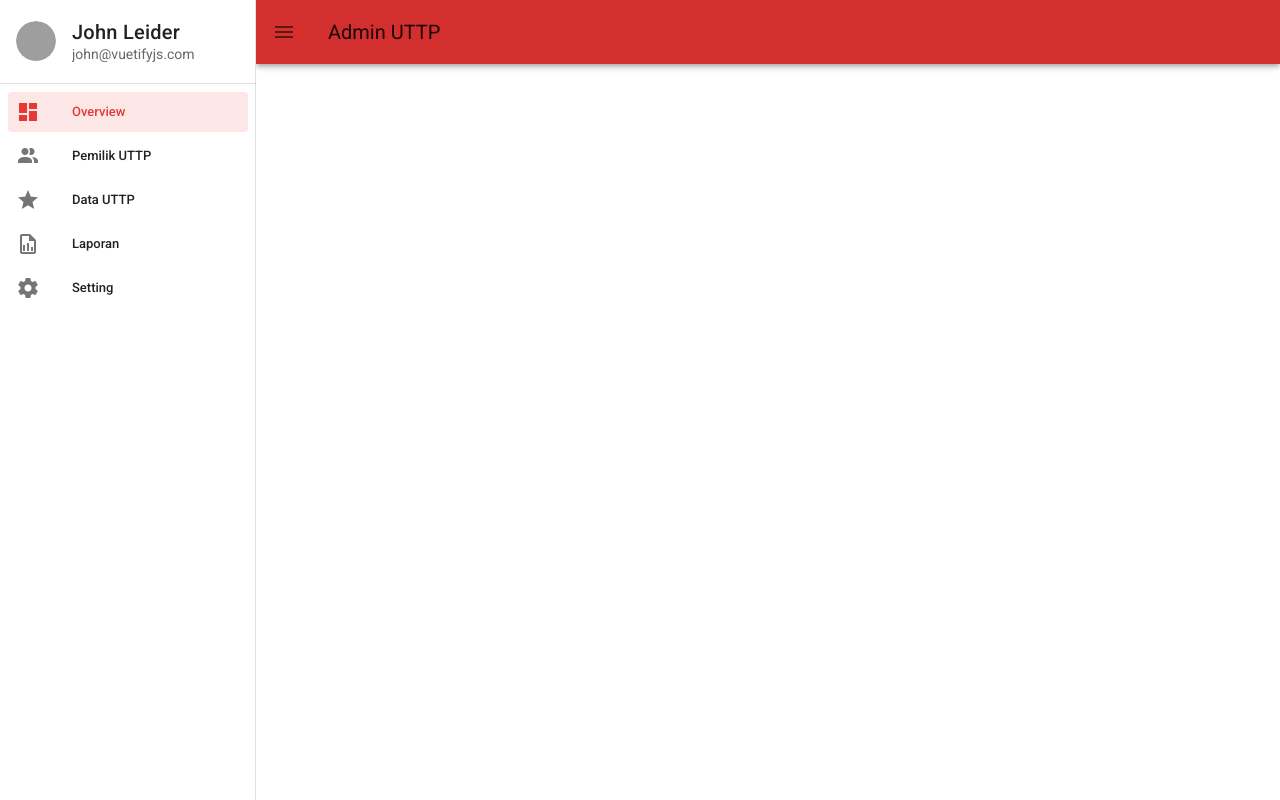
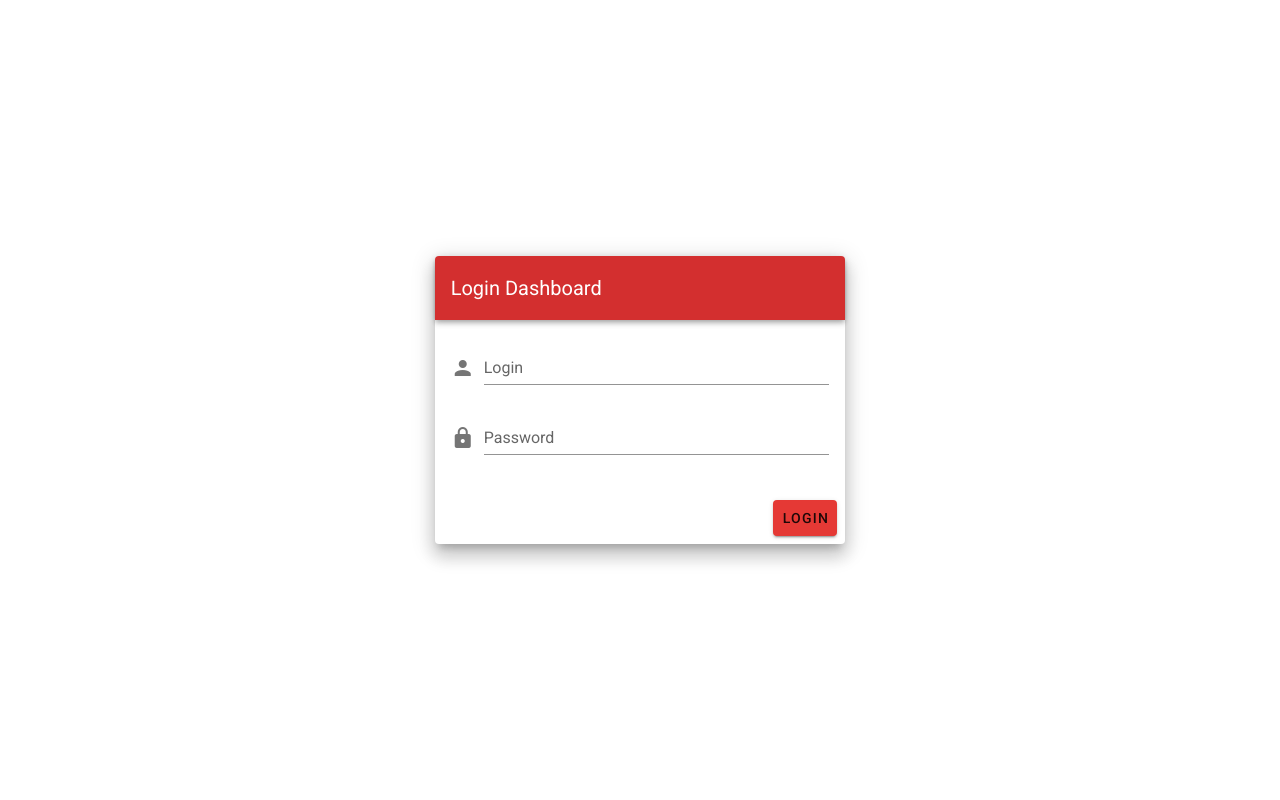
Before and after one commit to Elmerf/admin-uttp-ui, a Vue app: page /auth/login in a window 1280 px wide. Built offline with nearby package versions, Linux system fonts and the light colour scheme; grey boxes are pictures that could not be loaded.

Commit message:
Tambah Login

```diff
--- a/src/App.vue
+++ b/src/App.vue
@@ -1,72 +1,13 @@
 <template>
-  <v-app id="app">
-    <v-navigation-drawer v-model="drawer" app>
-      <v-list>
-        <v-list-item>
-          <v-list-item-avatar>
-            <v-img src="https://cdn.vuetifyjs.com/images/john.png"></v-img>
-          </v-list-item-avatar>
-          <v-list-item-content>
-            <v-list-item-title class="text-h6"> John Leider </v-list-item-title>
-            <v-list-item-subtitle>john@vuetifyjs.com</v-list-item-subtitle>
-          </v-list-item-content>
-        </v-list-item>
-      </v-list>
-      <v-divider></v-divider>
-      <v-list nav dense>
-        <v-list-item-group v-model="selectedItem" color="red darken-1">
-          <v-list-item
-            v-for="(item, i) in items"
-            :key="i"
-            @click="pushRouterTo(item.path)"
-          >
-            <v-list-item-icon>
-              <v-icon v-text="item.icon"></v-icon>
-            </v-list-item-icon>
-
-            <v-list-item-content>
-              <v-list-item-title v-text="item.text"></v-list-item-title>
-            </v-list-item-content>
-          </v-list-item>
-        </v-list-item-group>
-      </v-list>
-    </v-navigation-drawer>
-
-    <v-app-bar app class="red darken-2">
-      <v-app-bar-nav-icon @click="drawer = !drawer"></v-app-bar-nav-icon>
-
-      <v-toolbar-title style="cursor: pointer" @click="pushRouterTo('/', 0)"
-        >Admin UTTP</v-toolbar-title
-      >
-    </v-app-bar>
-
-    <v-main>
-      <v-container fluid>
-        <!-- If using vue-router -->
-        <router-view></router-view>
-      </v-container>
-    </v-main>
-  </v-app>
+  <v-app id="app"><router-view></router-view></v-app>
 </template>
 
 <script>
 export default {
-  data: () => ({
-    drawer: null,
-    selectedItem: 0,
-    items: [
-      { text: "Overview", icon: "mdi-view-dashboard", path: "/overview" },
-      { text: "Pemilik UTTP", icon: "mdi-account-multiple", path: "/pemilik" },
-      { text: "Data UTTP", icon: "mdi-star", path: "/data-uttp" },
-      { text: "Laporan", icon: "mdi-file-chart-outline", path: "/laporan" },
-      { text: "Setting", icon: "mdi-cog", path: "/setting" },
-    ],
-  }),
-  methods: {
-    pushRouterTo(path, index) {
-      if (index !== undefined) this.selectedItem = index;
-      this.$router.push(path).catch(() => {});
-    },
+  beforeCreate() {
+    if (!localStorage.getItem("user-session")) {
+      this.$router.push({ name: "Login" });
+    }
   },
 };
 </script>
--- /dev/null
+++ b/src/layouts/AppLayout.vue
@@ -0,0 +1,113 @@
+<template>
+  <v-app id="app">
+    <v-navigation-drawer v-model="drawer" app>
+      <v-list>
+        <v-list-item>
+          <v-list-item-avatar color="red darken-1">
+            <v-icon large color="white"> mdi-account </v-icon>
+          </v-list-item-avatar>
+          <v-list-item-content>
+            <v-list-item-title class="text-h6">
+              {{ username }}
+            </v-list-item-title>
+            <v-list-item-subtitle>{{ role }}</v-list-item-subtitle>
+          </v-list-item-content>
+        </v-list-item>
+      </v-list>
+      <v-divider></v-divider>
+      <v-list nav dense>
+        <v-list-item-group v-model="selectedItem" color="red darken-1">
+          <v-list-item
+            v-for="(item, i) in filteredList"
+            :key="i"
+            @click="pushRouterTo(item.path)"
+          >
+            <v-list-item-icon>
+              <v-icon v-text="item.icon"></v-icon>
+            </v-list-item-icon>
+
+            <v-list-item-content>
+              <v-list-item-title v-text="item.text"></v-list-item-title>
+            </v-list-item-content>
+          </v-list-item>
+        </v-list-item-group>
+      </v-list>
+    </v-navigation-drawer>
+
+    <v-app-bar app class="red darken-2">
+      <v-app-bar-nav-icon @click="drawer = !drawer"></v-app-bar-nav-icon>
+
+      <v-toolbar-title style="cursor: pointer" @click="pushRouterTo('/', 0)"
+        >Admin UTTP</v-toolbar-title
+      >
+    </v-app-bar>
+
+    <v-main>
+      <v-container fluid>
+        <!-- If using vue-router -->
+        <router-view></router-view>
+      </v-container>
+    </v-main>
+  </v-app>
+</template>
+
+<script>
+export default {
+  name: "AppLayout",
+  data: () => ({
+    drawer: null,
+    selectedItem: 0,
+    items: [
+      {
+        text: "Overview",
+        icon: "mdi-view-dashboard",
+        path: "/overview",
+        role: ["ROLE_ADMIN"],
+      },
+      {
+        text: "Pemilik UTTP",
+        icon: "mdi-account-multiple",
+        path: "/pemilik",
+        role: ["ROLE_ADMIN", "ROLE_SURVEYOR"],
+      },
+      {
+        text: "Data UTTP",
+        icon: "mdi-star",
+        path: "/data-uttp",
+        role: ["ROLE_ADMIN", "ROLE_SURVEYOR"],
+      },
+      {
+        text: "Laporan",
+        icon: "mdi-file-chart-outline",
+        path: "/laporan",
+        role: ["ROLE_ADMIN", "ROLE_SURVEYOR"],
+      },
+      {
+        text: "Setting",
+        icon: "mdi-cog",
+        path: "/setting",
+        role: ["ROLE_ADMIN"],
+      },
+    ],
+  }),
+  computed: {
+    username() {
+      return JSON.parse(localStorage.getItem("user-session")).username;
+    },
+    role() {
+      const role = JSON.parse(localStorage.getItem("user-session")).role;
+      return role.split("_")[1];
+    },
+    filteredList() {
+      const role = JSON.parse(localStorage.getItem("user-session")).role;
+      return this.items.filter((el) => el.role.some((e) => e === role));
+    },
+  },
+  methods: {
+    pushRouterTo(path, index) {
+      if (index !== undefined) this.selectedItem = index;
+      this.$router.push(path).catch(() => {});
+    },
+  },
+};
+</script>
--- /dev/null
+++ b/src/layouts/LoginLayout.vue
@@ -0,0 +1,31 @@
+<template>
+  <v-container fluid fill-height>
+    <router-view @showError="showAlert"></router-view>
+    <snack-bar
+      color="alert"
+      :show="show"
+      :text="text"
+      @toggleShow="(value) => (show = value)"
+    ></snack-bar>
+  </v-container>
+</template>
+
+<script>
+const SnackBar = () => import("../components/SnackBar.vue");
+
+export default {
+  data: () => ({
+    show: false,
+    text: "",
+  }),
+  components: { SnackBar },
+  methods: {
+    showAlert(message) {
+      this.show = true;
+      this.text = message;
+    },
+  },
+};
+</script>
+
+<style></style>
--- a/src/main.js
+++ b/src/main.js
@@ -8,8 +8,29 @@ import router from "./router";
 import store from "./store";
 
 const instance = axios.create({
-  baseURL: "https://admin-app-be.herokuapp.com/",
+  baseURL: "http://localhost:3000/",
 });
+
+instance.interceptors.request.use((config) => {
+  if (localStorage.getItem("user-session"))
+    config.headers["x-access-token"] = JSON.parse(
+      localStorage.getItem("user-session")
+    ).accessToken;
+  return config;
+});
+
+instance.interceptors.response.use(
+  (response) => {
+    return response;
+  },
+  (err) => {
+    if (err.response.status == 401) {
+      router.push("/auth/login").catch(() => {});
+      localStorage.removeItem("user-session");
+    }
+    return Promise.reject(err);
+  }
+);
 
 Vue.config.productionTip = false;
 Vue.use(VueAxios, instance);
--- a/src/router/index.js
+++ b/src/router/index.js
@@ -5,36 +5,54 @@ Vue.use(VueRouter);
 
 const routes = [
   {
-    path: "/overview",
+    path: "/",
+    component: () => import("../layouts/AppLayout.vue"),
+    children: [
+      {
+        path: "overview",
         name: "Overview",
         alias: "/",
         component: () => import("../views/Overview.vue"),
       },
       {
-    path: "/pemilik",
+        path: "pemilik",
         name: "Owners",
         component: () => import("../views/Owners.vue"),
       },
       {
-    path: "/pemilik/:nik",
+        path: "pemilik/:nik",
         name: "OwnerPage",
         component: () => import("../views/OwnerPage.vue"),
         props: true,
       },
       {
-    path: "/data-uttp",
+        path: "data-uttp",
         name: "DataUTTP",
         component: () => import("../views/DataUTTP.vue"),
       },
       {
-    path: "/laporan",
+        path: "laporan",
         name: "LaporanPage",
         component: () => import("../views/Laporan.vue"),
       },
       {
-    path: "/setting",
+        path: "setting",
         name: "SettingPage",
         component: () => import("../views/Setting.vue"),
+      },
+    ],
+  },
+  {
+    path: "/auth",
+    component: () => import("../layouts/LoginLayout.vue"),
+    name: "Auth",
+    children: [
+      {
+        path: "login",
+        component: () => import("../views/Login.vue"),
+        name: "Login",
+      },
+    ],
   },
 ];
 
--- /dev/null
+++ b/src/views/Login.vue
@@ -0,0 +1,68 @@
+<template>
+  <v-main>
+    <v-container fluid fill-height>
+      <v-layout align-center justify-center>
+        <v-flex xs12 sm8 md4>
+          <v-card class="elevation-12">
+            <v-toolbar dark color="red darken-2">
+              <v-toolbar-title>Login Dashboard</v-toolbar-title>
+            </v-toolbar>
+            <v-card-text>
+              <v-form>
+                <v-text-field
+                  color="red"
+                  prepend-icon="mdi-account"
+                  name="login"
+                  label="Login"
+                  type="text"
+                  v-model="username"
+                ></v-text-field>
+                <v-text-field
+                  color="red"
+                  id="password"
+                  prepend-icon="mdi-lock"
+                  name="password"
+                  label="Password"
+                  type="password"
+                  v-model="password"
+                ></v-text-field>
+              </v-form>
+            </v-card-text>
+            <v-card-actions>
+              <v-spacer></v-spacer>
+              <v-btn color="red darken-1" @click="submitCredential"
+                >Login</v-btn
+              >
+            </v-card-actions>
+          </v-card>
+        </v-flex>
+      </v-layout>
+    </v-container>
+  </v-main>
+</template>
+
+<script>
+export default {
+  name: "LoginPage",
+  data: () => ({
+    username: "",
+    password: "",
+  }),
+  methods: {
+    submitCredential() {
+      this.axios
+        .post("/api/auth/signin", {
+          username: this.username,
+          password: this.password,
+        })
+        .then((res) => {
+          localStorage.setItem("user-session", JSON.stringify(res.data));
+          this.$router.push({ name: "Overview" });
+        })
+        .catch((err) => this.$emit("showError", err.response.data.message));
+    },
+  },
+};
+</script>
+
+<style></style>
```
Lines whose indentation alone changed are shown as unchanged.
